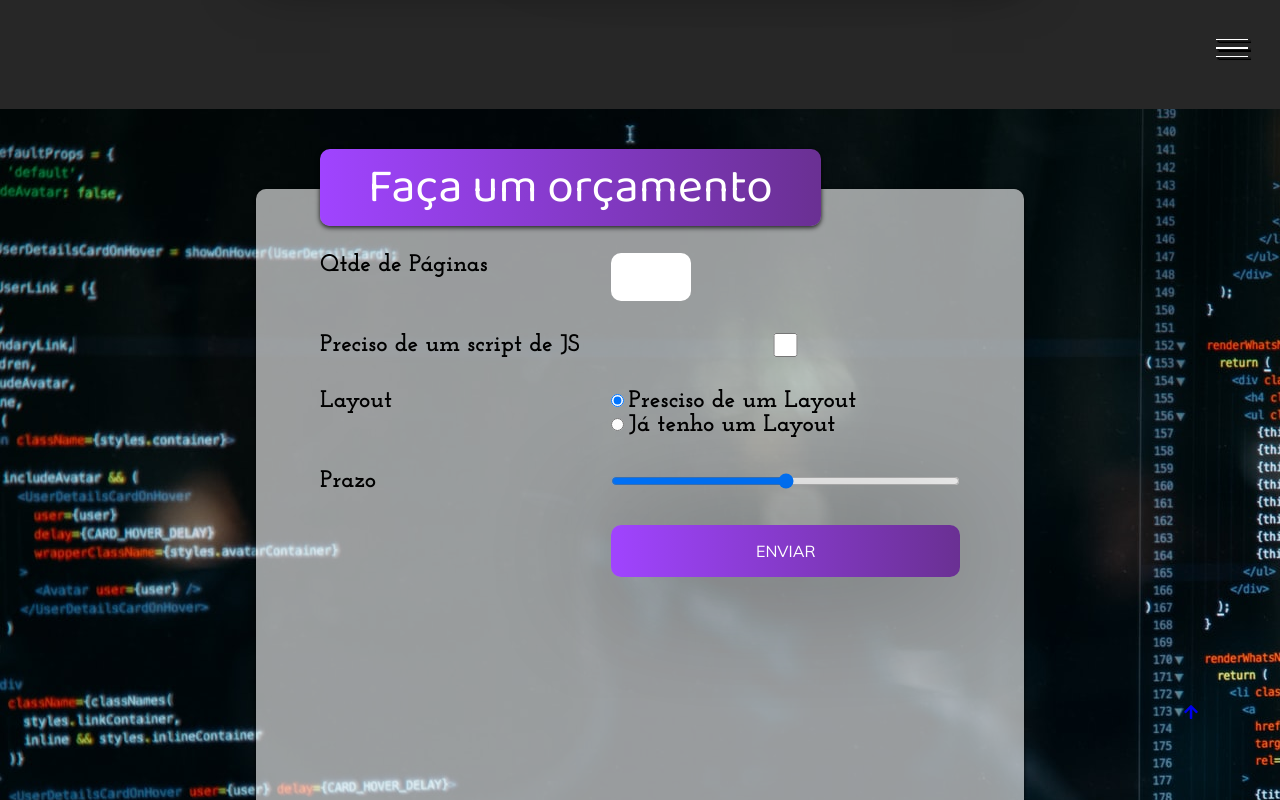
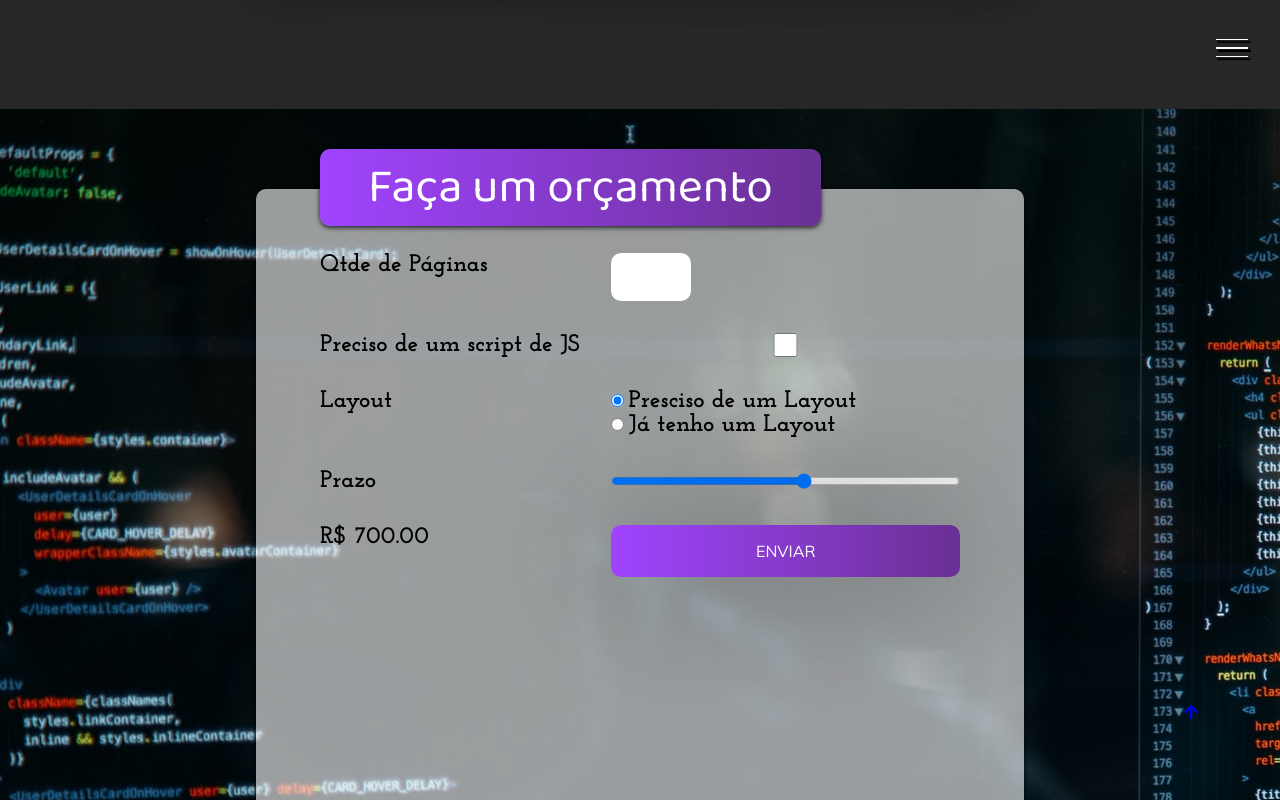
Before and after one commit to KellySouto/portifolio, a plain HTML site: page index.html in a window 1280 px wide. Both pictures are taken after a click on the radio button "Presciso de um Layout". Shown: the part 2859-3659 px from the top of the page. Drawn offline with Linux system fonts and the light colour scheme; files whose address does not match are found by name.

Commit message:
:package: calculo do formularo de orçamneto.

```diff
--- a/index.html
+++ b/index.html
@@ -199,7 +199,8 @@
            </div>
           </div>
           <label for="prazo">Prazo</label>
-          <input type="range" name="prazo" id=prazo>
+          <input type="range" name="prazo" id="prazo" min="1" max= "10">
+          <label id="preco">R$ 0,00</label>
           <button class="btn btn-orcamento" type="submit">Enviar</button>
         </form>
       </div>
--- a/script.js
+++ b/script.js
@@ -3,3 +3,32 @@ var hamburguer = document.querySelector(".hamburguer");
         document.querySelector(".container").classList.toggle("show-menu");
 
     });
+
+    document.querySelector("#qtde").addEventListener("change",atualizarPreco);
+    document.querySelector("#js").addEventListener("change",atualizarPreco);
+    document.querySelector("#layout-sim").addEventListener("change",atualizarPreco);
+    document.querySelector("#layout-nao").addEventListener("change",atualizarPreco);
+    document.querySelector("#prazo").addEventListener("change", function(){
+       const prazo = document.querySelector("#prazo").value
+        document.querySelector("label[for=prazo]").innerHTML= `Prazo: ${prazo} semanas`
+        atualizarPreco()
+
+    })
+
+    function atualizarPreco(){
+
+        const qtde = document.querySelector("#qtde").value;
+        const temJS = document.querySelector("#js").checked;
+        const incluirLayout = document.querySelector("#layout-sim").checked;
+        const prazo = document.querySelector("#prazo").value;
+
+        let preco =  qtde * 100;
+        if(temJS) preco *= 1.1;
+        if(incluirLayout) preco += 500;
+        let taxaUrgencia = 1 -prazo*0.1;
+        preco *= 1 + taxaUrgencia
+
+
+        document.querySelector("#preco").innerHTML= `R$ ${preco.toFixed(2)}`
+
+    }
```
Also changed, not shown: dist/script.dev.js (+22 -0 lines).
